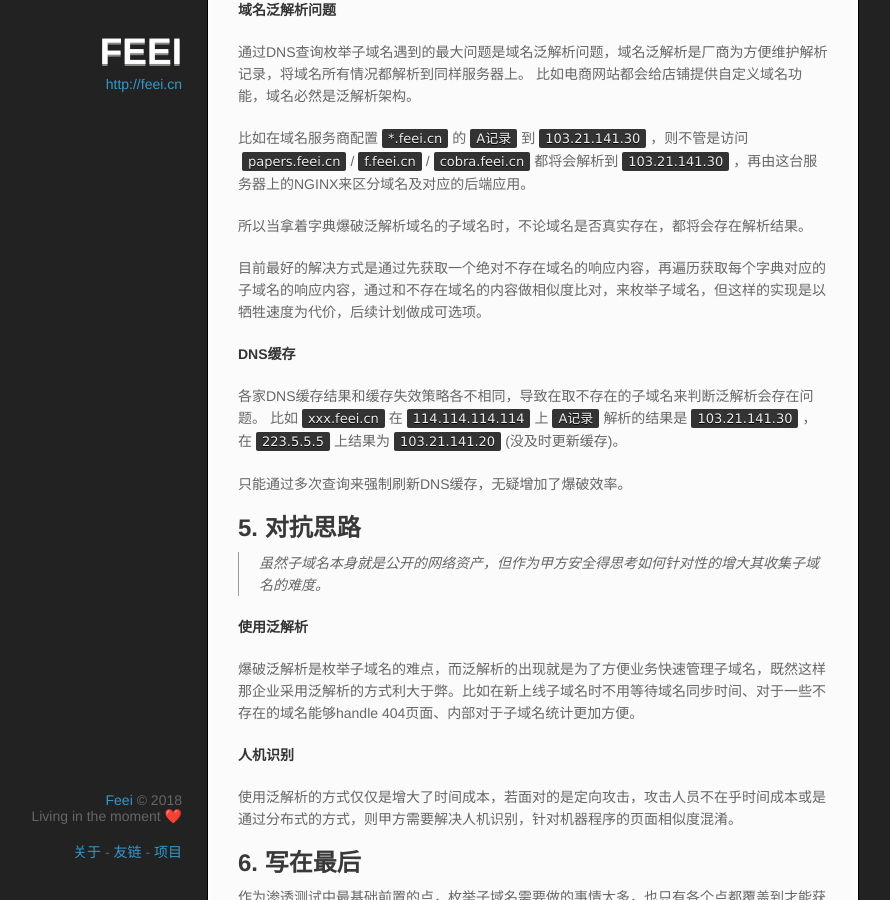
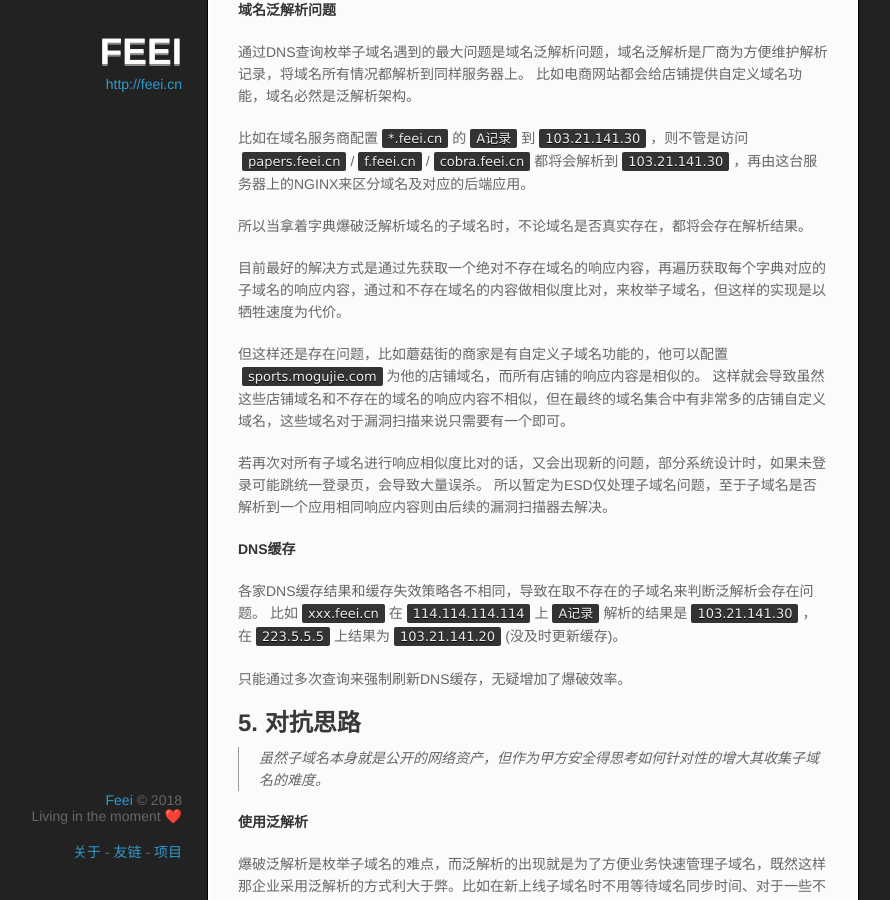
Before and after one commit to limengmingx/Papers, a Jekyll site: the page built from 枚举子域名.md, in a window 1280 px wide and 900 px high, scrolled down 5744 px. Shown: the whole window, without its empty margins (108-998 px from the left). Built offline with Jekyll 4.4.1, drawn with Linux system fonts in a browser that asks for light colours; our own code applies the rules of GitHub Pages for plain Markdown files; a script that is not in the unit is left out; comment, search, counter and statistics services are not loaded.

Commit message:
Update 枚举子域名.md

```diff
--- a/枚举子域名.md
+++ b/枚举子域名.md
@@ -220,7 +220,13 @@ async def start(self, tasks):
 
 所以当拿着字典爆破泛解析域名的子域名时，不论域名是否真实存在，都将会存在解析结果。
 
-目前最好的解决方式是通过先获取一个绝对不存在域名的响应内容，再遍历获取每个字典对应的子域名的响应内容，通过和不存在域名的内容做相似度比对，来枚举子域名，但这样的实现是以牺牲速度为代价，后续计划做成可选项。
+目前最好的解决方式是通过先获取一个绝对不存在域名的响应内容，再遍历获取每个字典对应的子域名的响应内容，通过和不存在域名的内容做相似度比对，来枚举子域名，但这样的实现是以牺牲速度为代价。
+
+但这样还是存在问题，比如蘑菇街的商家是有自定义子域名功能的，他可以配置`sports.mogujie.com`为他的店铺域名，而所有店铺的响应内容是相似的。
+这样就会导致虽然这些店铺域名和不存在的域名的响应内容不相似，但在最终的域名集合中有非常多的店铺自定义域名，这些域名对于漏洞扫描来说只需要有一个即可。
+
+若再次对所有子域名进行响应相似度比对的话，又会出现新的问题，部分系统设计时，如果未登录可能跳统一登录页，会导致大量误杀。
+所以暂定为ESD仅处理子域名问题，至于子域名是否解析到一个应用相同响应内容则由后续的漏洞扫描器去解决。
 
 **DNS缓存**
 
```
